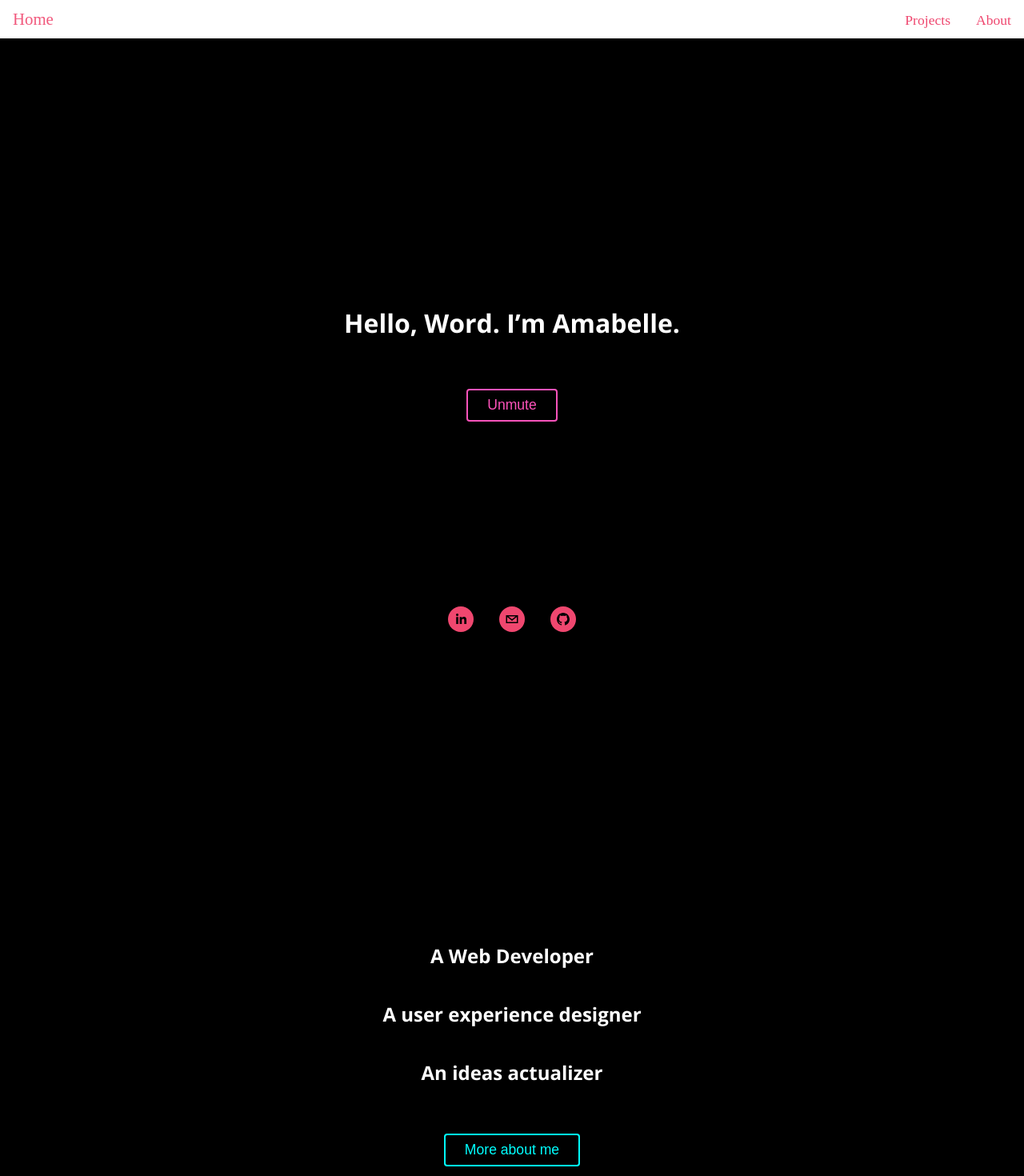
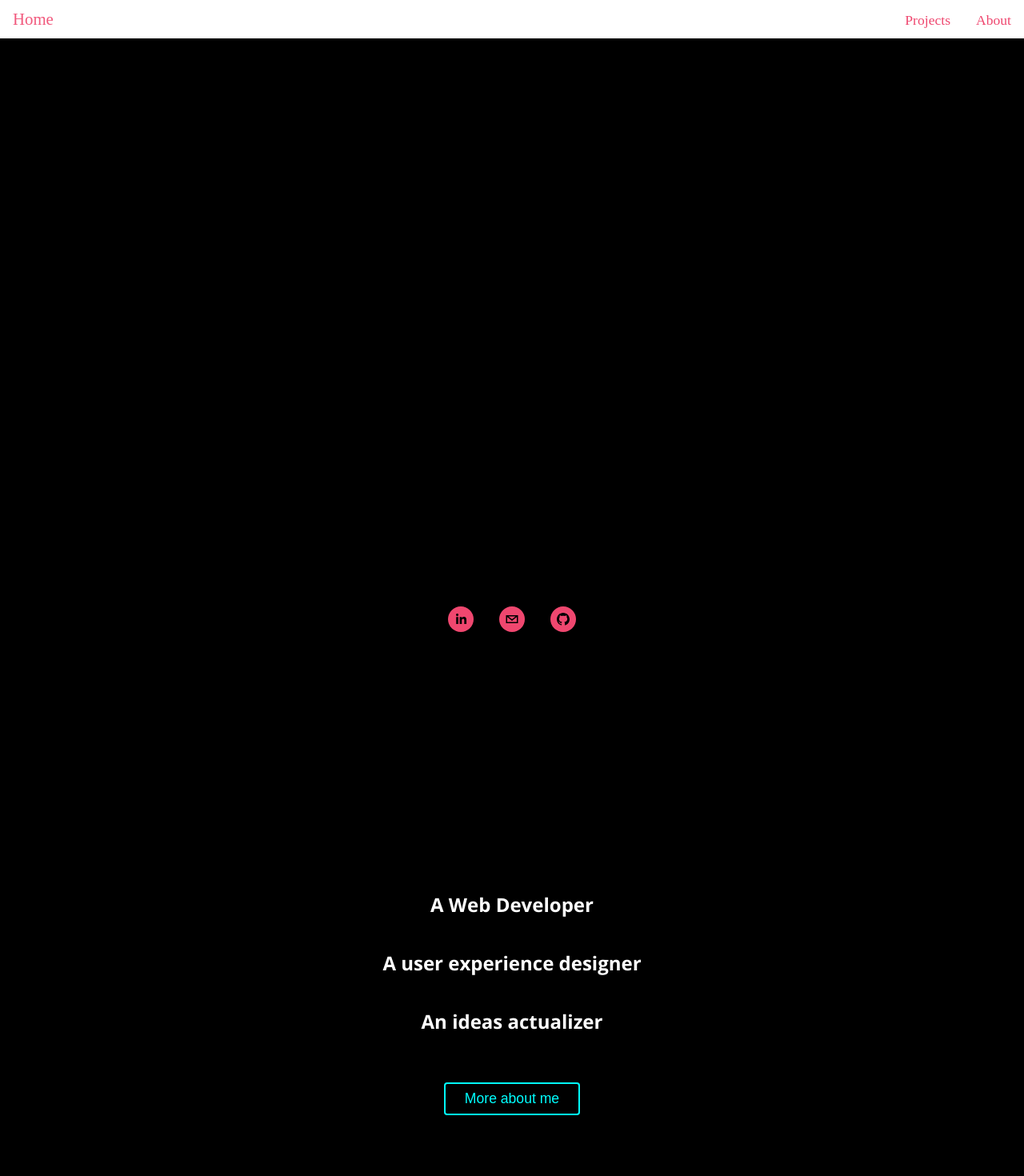
Before and after one commit to amabelleS/my-protfolio, a React (Create React App) app: page / in a window 1280 px wide. Shown: the top 1470 px of the page at 80% size. Built offline with nearby package versions, Linux system fonts and the light colour scheme.

Commit message:
home animations start

```diff
--- a/package.json
+++ b/package.json
@@ -7,7 +7,6 @@
     "@testing-library/react": "^11.2.5",
     "@testing-library/user-event": "^12.8.3",
     "react": "^17.0.2",
-    "react-animations": "^1.0.0",
     "react-dom": "^17.0.2",
     "react-player": "^2.9.0",
     "react-router-dom": "^5.2.0",
--- a/src/pages/Home.css
+++ b/src/pages/Home.css
@@ -76,7 +76,8 @@
   margin: 2rem;
 }
 
-.home_about {
+.home_hello {
+  margin-top: 4rem;
   height: 100vh;
   width: 100vw;
   /* background: rgba(138, 43, 226, 0.5); */
@@ -85,8 +86,26 @@
     rgba(0, 0, 0, 0.5) 0%,
     rgba(0, 0, 0, 0) 100%
   );
+  opacity: 0;
+  transform: translateY(-22rem);
+  transition: opcity 1s ease-in, transform 500ms cubic-bezier(0.32, 0, 0.67, 0);
+}
 
-  margin-top: 4rem;
+.first {
+  height: 100vh;
+  width: 100vw;
+  /* background-color: rgb(0, 0, 0, 0.5); */
+  background-color: transparent;
+}
+
+/* .home_about h1 {
+  opacity: 0;
+  transform: translateY(-12rem);
+} */
+
+.home_hello:hover {
+  opacity: 1;
+  transform: translateY(0);
 }
 
 .home_about h2 {
@@ -105,6 +124,7 @@
   /* background-color: rgb(0, 0, 0, 0.5); */
   background-color: transparent;
 }
+
 .home_fotter {
   height: 100vh;
   width: 100vw;
--- a/src/pages/Home.js
+++ b/src/pages/Home.js
@@ -4,7 +4,16 @@ import ReactPlayer from 'react-player';
 
 import Button from '../shared/components/FormElements/Button';
 
+// import styled, { keyframes } from 'styled-components';
+// import { bounceInLeft } from 'react-animations';
+// import './styled.css';
+
 import './Home.css';
+
+// const bounceInLeftAnimation = keyframes`${bounceInLeft}`;
+// const bounceInLeftDiv = styled.div`
+//   animation: 1s ${bounceInLeftAnimation};
+// `;
 
 const Home = () => {
   const [isMuted, setIsMuted] = useState(true);
@@ -28,8 +37,11 @@ const Home = () => {
         {/* </div> */}
       </div>
       <div className="content-wrapper">
-        <div className="home_about">
-          <h1>Hello, Word. I’m Amabelle.</h1>
+        {/* <div className="first">
+          <h3>Hover over me </h3>
+        </div> */}
+        <div className="home_hello">
+          <h1 className="enter-down">Hello, Word. I’m Amabelle.</h1>
           {/* <h2>A Web Developer</h2>
           <h2>A user experience designer</h2>
           <h2>An ideas actualizer</h2> */}
@@ -47,15 +59,11 @@ const Home = () => {
         </div>
 
         <div className="home_about">
-          <h2 className="animate__animated animate__backInLeft">
-            A Web Developer
-          </h2>
-          <h2 className="animate__animated animate__backInRight animate__backOutRight">
-            A user experience designer
-          </h2>
-          <h2 className="animate__animated animate__backInLeft animate__backOutLeft">
-            An ideas actualizer
-          </h2>
+          <h2 className="">A Web Developer</h2>
+          <bounceInLeftDiv>
+            <h2 className="">A user experience designer</h2>
+          </bounceInLeftDiv>
+          <h2 className="">An ideas actualizer</h2>
           <div className="home_btn">
             <Button to="/about">More about me</Button>
           </div>
--- a/src/shared/components/navigation/MainNavigation.css
+++ b/src/shared/components/navigation/MainNavigation.css
@@ -35,7 +35,9 @@ a.main-navigation__title {
 
 a.main-navigation__title:hover {
   color: #ef476f;
-  font-style: oblique;
+  /* font-style: oblique; */
+  transform: skewX(-20deg) scale(1.1);
+  /* transform: skewX(20deg) skewY(20deg); */
   text-shadow: 1px 1px 1px gray;
 }
 
--- a/src/shared/components/navigation/NavLinks.css
+++ b/src/shared/components/navigation/NavLinks.css
@@ -25,9 +25,9 @@
 }
 
 .nav-links a:hover,
-.nav-links a:active,
-.nav-links a.active {
+.nav-links a:active {
   font-style: oblique;
+  /* transform: skewX(-20deg) scale(1.2); */
   text-shadow: 1px 1px 1px gray;
 }
 
```
Also changed, not shown: 1 other file (tests, documents, lock files or other folders).
